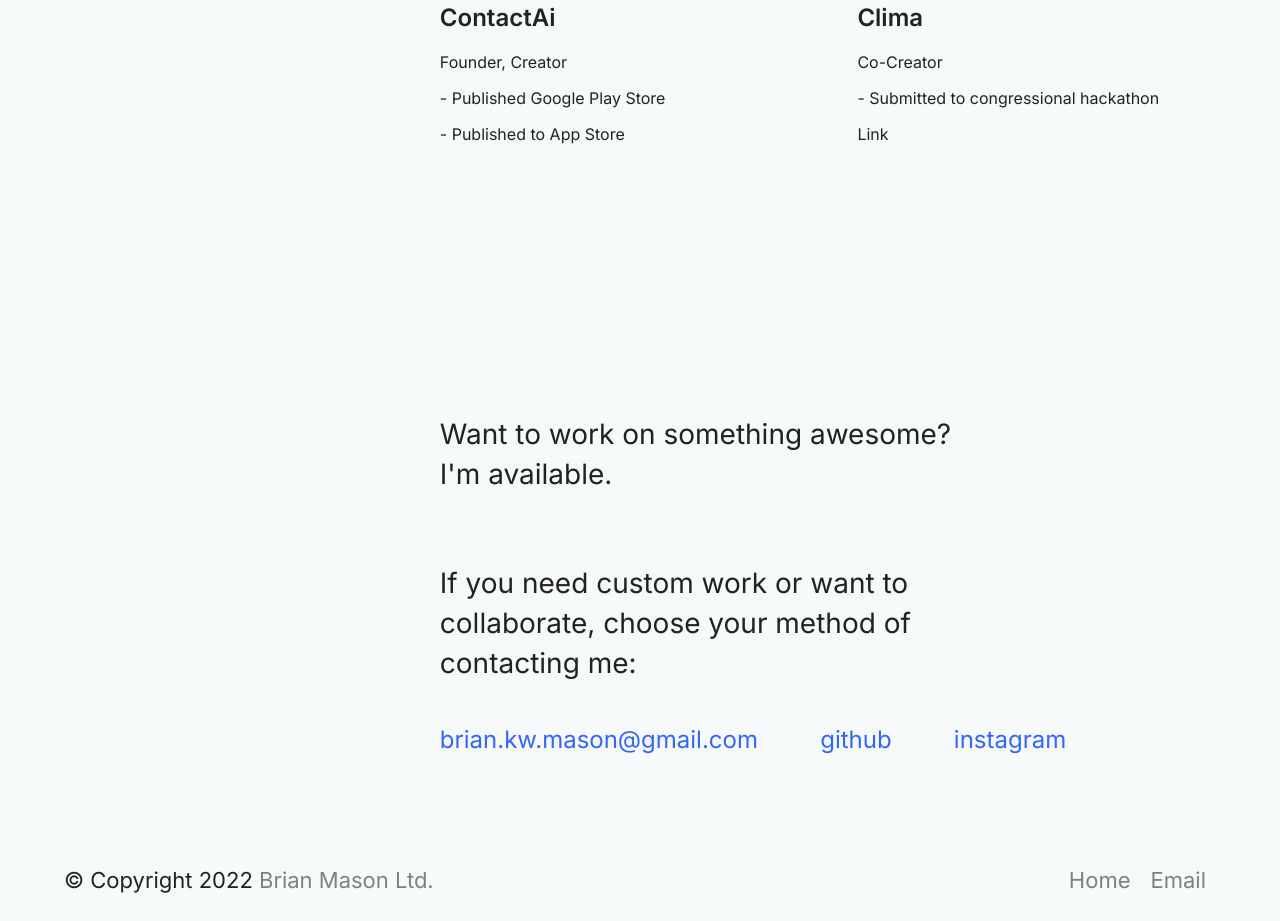
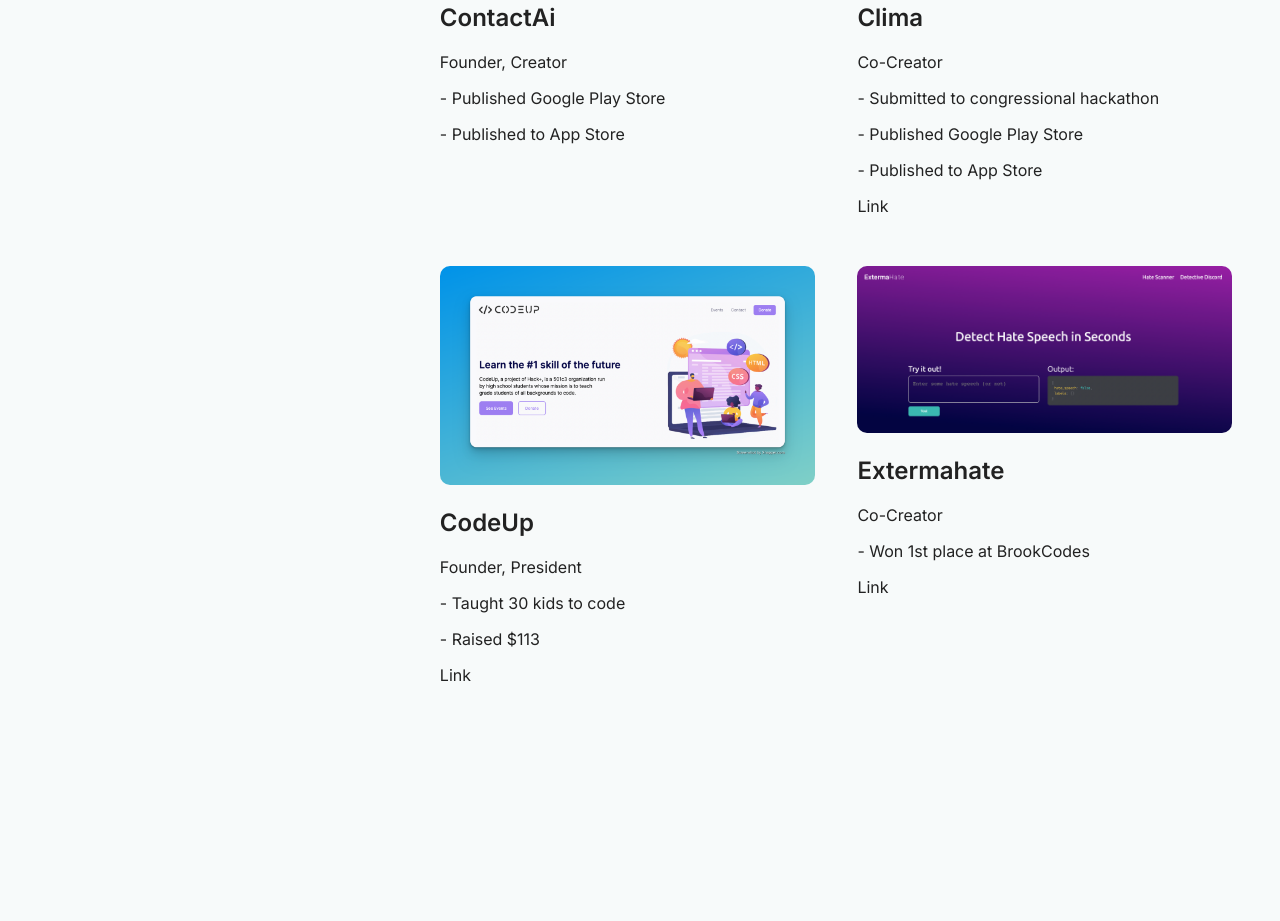
Before and after one commit to RationalChestnut/portfolio_project, a React (Create React App) app: page / in a window 1280 px wide. Shown: the part 1600-2521 px from the top of the page. Built offline with nearby package versions, Linux system fonts and the light colour scheme.

Commit message:
Added recent projects

```diff
--- a/src/pages/Projects/ProjectsData.data.js
+++ b/src/pages/Projects/ProjectsData.data.js
@@ -2,6 +2,8 @@
 import findsyImage from "../../assets/findsy.png";
 import contactAiImage from "../../assets/contactai.png";
 import climaImage from "../../assets/clima.png";
+import codeupImage from "../../assets/codeup.png";
+import extermaHate from "../../assets/extermahate.png";
 
 export const projectsData = [
   {
@@ -33,7 +35,25 @@
     name: "Clima",
     image: climaImage,
     role: "Co-Creator",
-    highlights: ["Submitted to congressional hackathon"],
-    link: "https://github.com/RationalChestnut/Clima-App",
+    highlights: [
+      "Submitted to congressional hackathon",
+      "Published Google Play Store",
+      "Published to App Store",
+    ],
+    link: "https://clima2022.netlify.app/",
+  },
+  {
+    name: "CodeUp",
+    image: codeupImage,
+    role: "Founder, President",
+    highlights: ["Taught 30 kids to code", "Raised $113"],
+    link: "https://www.codeupnp.org/",
+  },
+  {
+    name: "Extermahate",
+    image: extermaHate,
+    role: "Co-Creator",
+    highlights: ["Won 1st place at BrookCodes"],
+    link: "https://detective-discord.netlify.app/",
   },
 ];
```
Also changed, not shown: src/assets/codeup.png (added), src/assets/extermahate.png (added).
